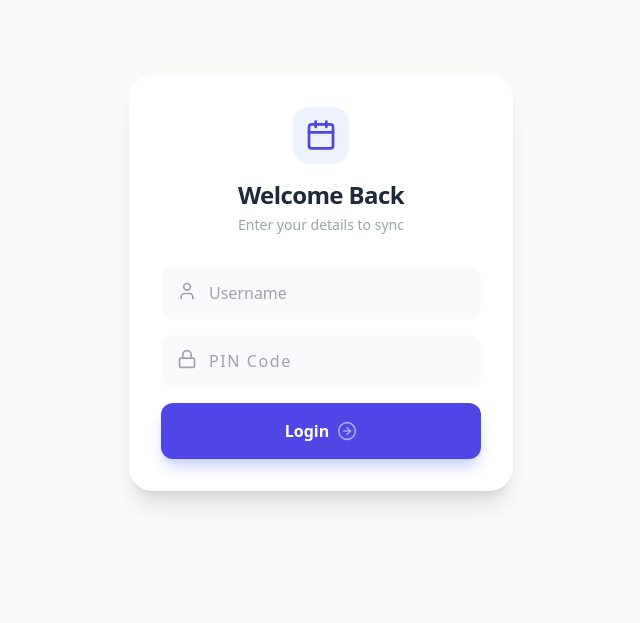
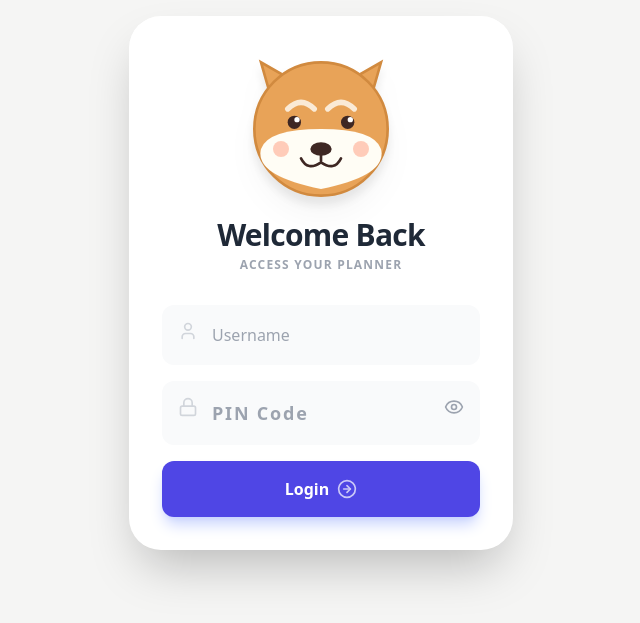
Before and after one commit to Secolas/scheduler, a React (Create React App) app: page / in a window 1280 px wide. Shown: the part 117-740 px from the top of the page, without its empty margins (319-959 px from the left). Built offline with nearby package versions, Linux system fonts and the light colour scheme.

Commit message:
login gif

```diff
--- a/src/App.js
+++ b/src/App.js
@@ -34,15 +34,14 @@ import {
   ChevronRight,
   Settings,
   Palette,
-  Image as ImageIcon,
   LogOut,
   Lock,
   User,
-  Cloud,
-  CloudOff,
   Menu,
   Layers,
   ArrowRightCircle,
+  Eye,
+  EyeOff,
 } from "lucide-react";
 
 // --- FIREBASE IMPORTS ---
@@ -79,6 +78,158 @@ try {
   console.error("Firebase Initialization Error:", e);
 }
 
+// --- ANIMATED SHIBA COMPONENT ---
+const ShibaAvatar = ({ eyePosition, isHiding, isPeeking }) => {
+  // eyePosition is 0 to 100 (percentage of input width)
+  // Map 0-100 to eye movement range (-6px to +6px)
+  const eyeOffset = (eyePosition / 100) * 12 - 6;
+
+  return (
+    <div className="w-40 h-40 relative mx-auto mb-2 transition-all duration-300">
+      <svg
+        viewBox="0 0 120 120"
+        className="w-full h-full overflow-visible drop-shadow-xl"
+      >
+        <defs>
+          <clipPath id="face-clip">
+            <circle cx="60" cy="60" r="50" />
+          </clipPath>
+        </defs>
+
+        {/* Ears */}
+        <path
+          d="M25 45 L15 10 L50 30 Z"
+          fill="#e8a358"
+          stroke="#d18a3f"
+          strokeWidth="2"
+        />
+        <path
+          d="M95 45 L105 10 L70 30 Z"
+          fill="#e8a358"
+          stroke="#d18a3f"
+          strokeWidth="2"
+        />
+
+        {/* Head Base */}
+        <circle
+          cx="60"
+          cy="60"
+          r="50"
+          fill="#e8a358"
+          stroke="#d18a3f"
+          strokeWidth="2"
+        />
+
+        {/* White Face Markings */}
+        <path
+          d="M60 60 Q20 60 15 75 Q10 95 60 105 Q110 95 105 75 Q100 60 60 60"
+          fill="#fffdf5"
+        />
+        {/* Eyebrows */}
+        <path
+          d="M35 45 Q45 35 55 45"
+          fill="none"
+          stroke="#fffdf5"
+          strokeWidth="4"
+          opacity="0.8"
+          strokeLinecap="round"
+        />
+        <path
+          d="M85 45 Q75 35 65 45"
+          fill="none"
+          stroke="#fffdf5"
+          strokeWidth="4"
+          opacity="0.8"
+          strokeLinecap="round"
+        />
+
+        {/* EYES CONTAINER */}
+        <g
+          transform={`translate(${eyeOffset}, 0)`}
+          className="transition-transform duration-100 ease-out"
+        >
+          {/* Left Eye */}
+          <circle cx="40" cy="55" r="5" fill="#3e2723" />
+          <circle cx="42" cy="53" r="2" fill="white" />
+
+          {/* Right Eye */}
+          <circle cx="80" cy="55" r="5" fill="#3e2723" />
+          <circle cx="82" cy="53" r="2" fill="white" />
+        </g>
+
+        {/* Snout */}
+        <ellipse cx="60" cy="75" rx="8" ry="5" fill="#3e2723" />
+        <path
+          d="M60 75 L60 85 M60 85 Q50 92 45 82 M60 85 Q70 92 75 82"
+          fill="none"
+          stroke="#3e2723"
+          strokeWidth="2"
+          strokeLinecap="round"
+        />
+
+        {/* Cheeks */}
+        <circle cx="30" cy="75" r="6" fill="#ffab91" opacity="0.6" />
+        <circle cx="90" cy="75" r="6" fill="#ffab91" opacity="0.6" />
+
+        {/* --- ANIMATED PAWS --- */}
+        {/* Left Paw */}
+        <g
+          className="transition-all duration-500 ease-in-out"
+          style={{
+            transform: isHiding
+              ? "translate(0, -35px) rotate(-10deg)"
+              : "translate(0, 50px)",
+            opacity: isHiding ? 1 : 0, // Fade out when down to keep clean look
+          }}
+        >
+          <circle
+            cx="30"
+            cy="90"
+            r="16"
+            fill="#fffdf5"
+            stroke="#d18a3f"
+            strokeWidth="2"
+          />
+          <path
+            d="M24 88 L24 96 M30 86 L30 96 M36 88 L36 96"
+            stroke="#d18a3f"
+            strokeWidth="2"
+            strokeLinecap="round"
+          />
+        </g>
+
+        {/* Right Paw */}
+        <g
+          className="transition-all duration-500 ease-in-out"
+          style={{
+            transform: isHiding
+              ? isPeeking
+                ? "translate(0, 50px)"
+                : "translate(0, -35px) rotate(10deg)"
+              : "translate(0, 50px)",
+            opacity: isHiding ? 1 : 0,
+          }}
+        >
+          <circle
+            cx="90"
+            cy="90"
+            r="16"
+            fill="#fffdf5"
+            stroke="#d18a3f"
+            strokeWidth="2"
+          />
+          <path
+            d="M84 88 L84 96 M90 86 L90 96 M96 88 L96 96"
+            stroke="#d18a3f"
+            strokeWidth="2"
+            strokeLinecap="round"
+          />
+        </g>
+      </svg>
+    </div>
+  );
+};
+
 export default function WeeklyScheduler() {
   // --- Auth State ---
   const [user, setUser] = useState(() => {
@@ -87,6 +238,12 @@ export default function WeeklyScheduler() {
   });
   const [authError, setAuthError] = useState("");
   const [isAuthLoading, setIsAuthLoading] = useState(false);
+
+  // Login Animation State
+  const [eyePosition, setEyePosition] = useState(50); // 0 to 100
+  const [isHiding, setIsHiding] = useState(false);
+  const [showPin, setShowPin] = useState(false); // Peeking state
+  const [shibaState, setShibaState] = useState("idle"); // Needed for state tracking
 
   // --- App State ---
   const [viewMode, setViewMode] = useState("slide");
@@ -152,8 +309,6 @@ export default function WeeklyScheduler() {
   // --- DATA LOADING & SYNC ---
   useEffect(() => {
     if (!user) return;
-
-    // A. OFFLINE MODE (LocalStorage)
     if (!db) {
       const localData = localStorage.getItem(`data_${user.username}`);
       if (localData) {
@@ -168,13 +323,10 @@ export default function WeeklyScheduler() {
       }
       return;
     }
-
-    // B. ONLINE MODE (Firebase)
     const initAuth = async () => {
       if (auth && !auth.currentUser) await signInAnonymously(auth);
     };
     initAuth();
-
     const docRef = doc(db, "schedules", user.username);
     const unsubscribe = onSnapshot(docRef, (docSnap) => {
       if (docSnap.exists()) {
@@ -199,7 +351,6 @@ export default function WeeklyScheduler() {
       return;
     }
     if (!user) return;
-
     const dataToSave = {
       pin: user.pin,
       schedule,
@@ -209,9 +360,7 @@ export default function WeeklyScheduler() {
       isDarkMode,
       lastUpdated: new Date().toISOString(),
     };
-
     localStorage.setItem(`data_${user.username}`, JSON.stringify(dataToSave));
-
     if (db) {
       const saveData = setTimeout(async () => {
         try {
@@ -225,7 +374,6 @@ export default function WeeklyScheduler() {
     }
   }, [schedule, history, tabSettings, wallpaper, isDarkMode, user]);
 
-  // --- Helper Logic ---
   useEffect(() => {
     if (!user) {
       const savedTheme = localStorage.getItem("theme");
@@ -235,7 +383,6 @@ export default function WeeklyScheduler() {
 
   // --- Statistics Logic ---
   const XP_PER_TASK = 50;
-
   const calculateWeeklyStats = () => {
     let totalTasks = 0;
     let completedTasks = 0;
@@ -264,7 +411,6 @@ export default function WeeklyScheduler() {
       ((currentXP - prevLevelXP) / (nextLevelXP - prevLevelXP)) * 100;
     return { level, currentXP, nextLevelXP, progressToNext };
   };
-
   const calculateMonthlyStats = () => {
     const monthlyData = schedule["Monthly"];
     let total = 0;
@@ -277,7 +423,6 @@ export default function WeeklyScheduler() {
     }
     return { percent: total === 0 ? 0 : Math.round((completed / total) * 100) };
   };
-
   const weeklyStats = calculateWeeklyStats();
   const monthlyStats = calculateMonthlyStats();
 
@@ -292,7 +437,6 @@ export default function WeeklyScheduler() {
   const [showSettings, setShowSettings] = useState(false);
   const [showWallpapers, setShowWallpapers] = useState(false);
   const [settingsTab, setSettingsTab] = useState("appearance");
-
   const [openMenu, setOpenMenu] = useState(null);
   const [modalInput, setModalInput] = useState("");
   const [modalTime, setModalTime] = useState("");
@@ -305,7 +449,6 @@ export default function WeeklyScheduler() {
   const [isDragging, setIsDragging] = useState(false);
   const dayRefs = useRef({});
   const [expandedHistoryId, setExpandedHistoryId] = useState(null);
-
   const daysOrder = [
     "Monday",
     "Tuesday",
@@ -317,7 +460,7 @@ export default function WeeklyScheduler() {
     "Monthly",
   ];
 
-  // --- Themes & Wallpapers ---
+  // --- Themes & Helpers ---
   const wallpapers = {
     default: isDarkMode ? "bg-slate-900" : "bg-stone-50",
     nature: "bg-gradient-to-br from-emerald-800 to-green-600",
@@ -325,7 +468,6 @@ export default function WeeklyScheduler() {
     sunset: "bg-gradient-to-br from-indigo-900 via-purple-800 to-orange-500",
     fall: "bg-gradient-to-br from-red-900 via-orange-800 to-yellow-600",
   };
-
   const isWallpaperActive = wallpaper !== "default";
   const baseTextColor = isWallpaperActive
     ? "text-white"
@@ -337,7 +479,6 @@ export default function WeeklyScheduler() {
     : isDarkMode
     ? "text-slate-400"
     : "text-gray-500";
-
   const getTaskStyles = (colorKey, isDark) => {
     const styles = {
       default: {
@@ -370,7 +511,6 @@ export default function WeeklyScheduler() {
       : styles[colorKey || "default"].light;
   };
 
-  // --- Helper Functions ---
   useEffect(() => {
     if (!user) return;
     const today = new Date().toLocaleDateString("en-US", { weekday: "long" });
@@ -390,7 +530,6 @@ export default function WeeklyScheduler() {
     const completed = items.filter((i) => i.completed).length;
     return Math.round((completed / items.length) * 100);
   };
-
   const saveToHistory = (type, name, data, score) => {
     const newEntry = {
       id: Date.now(),
@@ -413,11 +552,10 @@ export default function WeeklyScheduler() {
     const pin = form.pin.value.trim();
 
     if (!username || !pin) {
-      setAuthError("Please enter username and PIN.");
+      setAuthError("Enter username & PIN");
       setIsAuthLoading(false);
       return;
     }
-
     const completeLogin = () => {
       const userData = { username, pin };
       setUser(userData);
@@ -429,17 +567,15 @@ export default function WeeklyScheduler() {
       try {
         const docRef = doc(db, "schedules", username);
         const docSnap = await getDoc(docRef);
-
         if (docSnap.exists()) {
           if (docSnap.data().pin === pin) {
             completeLogin();
           } else {
-            setAuthError("Incorrect PIN.");
+            setAuthError("Incorrect PIN");
           }
         } else {
-          // Silent create new account (no confirm)
+          // Auto Create
           const userData = { username, pin };
-
           await setDoc(docRef, {
             pin,
             schedule: initialSchedule,
@@ -454,8 +590,6 @@ export default function WeeklyScheduler() {
             createdAt: new Date().toISOString(),
             migratedFromLocal: false,
           });
-
-          // Set local state
           setSchedule(initialSchedule);
           setHistory([]);
           setTabSettings([
@@ -465,25 +599,22 @@ export default function WeeklyScheduler() {
               days: ["Monday", "Tuesday", "Wednesday", "Thursday", "Friday"],
             },
           ]);
-
           completeLogin();
         }
       } catch (err) {
         console.error(err);
-        setAuthError("Connection Error. Ensure Database Rules are Open.");
+        setAuthError("Connection Error");
       }
     } else {
-      // Offline Fallback
       const localData = localStorage.getItem(`data_${username}`);
       if (localData) {
         const parsed = JSON.parse(localData);
         if (parsed.pin === pin) {
           completeLogin();
         } else {
-          setAuthError("Incorrect PIN for this offline user.");
+          setAuthError("Incorrect PIN");
         }
       } else {
-        // Create new offline user silently
         setSchedule(initialSchedule);
         completeLogin();
       }
@@ -497,11 +628,10 @@ export default function WeeklyScheduler() {
     setSchedule(initialSchedule);
   };
 
-  // --- ACTIONS: Reset / Clear ---
+  // --- Handlers (Reset, Export, Import) ---
   const handleStartNewWeek = () => {
     if (!window.confirm("Start new WEEK? Saves history & resets tasks."))
       return;
-
     const weeklySnapshot = {};
     daysOrder.forEach((d) => {
       if (d !== "Monthly") weeklySnapshot[d] = schedule[d];
@@ -512,7 +642,6 @@ export default function WeeklyScheduler() {
       weeklySnapshot,
       weeklyStats.totalProgress || 0
     );
-
     setSchedule((prev) => {
       const newSchedule = {};
       daysOrder.forEach((dayKey) => {
@@ -520,7 +649,6 @@ export default function WeeklyScheduler() {
           newSchedule[dayKey] = prev[dayKey];
           return;
         }
-
         const plans = [{ id: `p_${dayKey}_main`, name: "Main", items: [] }];
         tabSettings.forEach((setting) => {
           if (setting.days.includes(dayKey)) {
@@ -538,7 +666,6 @@ export default function WeeklyScheduler() {
     });
     setOpenMenu(null);
   };
-
   const handleStartNewMonth = () => {
     const monthName = prompt(
       "Name this month:",
@@ -560,14 +687,11 @@ export default function WeeklyScheduler() {
     }));
     setOpenMenu(null);
   };
-
   const handleClearAll = () => {
     if (!window.confirm("Delete ALL data?")) return;
     setSchedule(initialSchedule);
     setOpenMenu(null);
   };
-
-  // --- Export/Import ---
   const handleExport = () => {
     const dataStr =
       "data:text/json;charset=utf-8," +
@@ -579,34 +703,21 @@ export default function WeeklyScheduler() {
     a.remove();
     setOpenMenu(null);
   };
-
   const handleImport = (e) => {
     const file = e.target.files[0];
-    e.target.value = null; // Reset input
-
+    e.target.value = null;
     if (!file) return;
-
     const fileReader = new FileReader();
     fileReader.readAsText(file, "UTF-8");
     fileReader.onload = (evt) => {
       try {
         const data = JSON.parse(evt.target.result);
-
-        // Handle different backup structures (New vs Old)
-        if (data.schedule) {
-          // New Full Backup
-          if (
-            window.confirm(
-              "Restore this backup? Current data will be overwritten."
-            )
-          ) {
+        if (data.schedule && window.confirm("Overwrite data?")) {
           setSchedule(data.schedule);
           if (data.history) setHistory(data.history);
           if (data.tabSettings) setTabSettings(data.tabSettings);
           alert("Success! Schedule restored.");
-          }
         } else if (data.Monday) {
-          // Legacy Backup (Just the schedule object)
           if (window.confirm("Restore legacy backup?")) {
             setSchedule(data);
             alert("Success! Legacy schedule restored.");
@@ -621,7 +732,7 @@ export default function WeeklyScheduler() {
     setOpenMenu(null);
   };
 
-  // --- Tabs Settings ---
+  // --- Tab/Task Handlers ---
   const addTabSetting = () => {
     setTabSettings([
       ...tabSettings,
@@ -647,8 +758,6 @@ export default function WeeklyScheduler() {
   const deleteTabSetting = (id) => {
     setTabSettings(tabSettings.filter((t) => t.id !== id));
   };
-
-  // --- Task Logic ---
   const toggleCompletion = (day, planIndex, itemId) => {
     setSchedule((prev) => {
       const dayData = prev[day];
@@ -661,8 +770,6 @@ export default function WeeklyScheduler() {
       return { ...prev, [day]: { ...dayData, plans: updatedPlans } };
     });
   };
-
-  // ... (Move, Add, Edit, Delete, Plan Ops, Drag)
   const moveTaskToNextDay = () => {
     if (!activeModal.item || !activeModal.day) return;
     const currentDayIndex = daysOrder.indexOf(activeModal.day);
@@ -687,7 +794,6 @@ export default function WeeklyScheduler() {
     });
     closeModal();
   };
-
   const openAddModal = (day) => {
     setModalInput("");
     setModalTime("");
@@ -703,7 +809,6 @@ export default function WeeklyScheduler() {
   const closeModal = () => {
     setActiveModal({ isOpen: false, mode: "add", day: null, item: null });
   };
-
   const handleModalSave = () => {
     if (!modalInput.trim() || !activeModal.day) return;
     const { day, mode, item } = activeModal;
@@ -745,7 +850,6 @@ export default function WeeklyScheduler() {
     });
     closeModal();
   };
-
   const handleModalDelete = () => {
     const { day, item } = activeModal;
     setSchedule((prev) => {
@@ -760,7 +864,6 @@ export default function WeeklyScheduler() {
     });
     closeModal();
   };
-
   const handleAddPlan = (day) => {
     setSchedule((prev) => {
       const d = prev[day];
@@ -810,8 +913,6 @@ export default function WeeklyScheduler() {
       setEditingPlan(null);
     }
   };
-
-  // Drag logic
   const handleDragStart = (e, item, day, planIndex, itemIndex) => {
     dragItem.current = { item, day, planIndex, itemIndex };
     dragNode.current = e.target;
@@ -853,46 +954,89 @@ export default function WeeklyScheduler() {
   };
   const handleDragEnd = () => setIsDragging(false);
 
-  // --- Render (LOGIN SCREEN - MINIMALIST) ---
+  // --- RENDER LOGIN SCREEN ---
   if (!user) {
     return (
-      <div className="min-h-screen bg-stone-50 flex items-center justify-center p-4 font-sans">
-        <div className="w-full max-w-sm bg-white rounded-3xl shadow-xl p-8 transform transition-all hover:scale-[1.01]">
+      <div className="min-h-screen bg-stone-100 flex items-center justify-center p-4 font-sans relative overflow-hidden">
+        {/* Subtle Background Pattern */}
+        <div className="absolute inset-0 opacity-5">
+          <div className="absolute top-10 left-10 w-32 h-32 rounded-full bg-indigo-500 blur-3xl"></div>
+          <div className="absolute bottom-10 right-10 w-40 h-40 rounded-full bg-orange-500 blur-3xl"></div>
+        </div>
+
+        <div className="w-full max-w-sm bg-white rounded-[2rem] shadow-2xl p-8 relative z-10 border border-white/50 backdrop-blur-sm">
+          <ShibaAvatar
+            eyePosition={eyePosition}
+            isHiding={isHiding}
+            isPeeking={showPin}
+          />
+
           <div className="text-center mb-8">
-            <div className="inline-flex items-center justify-center p-3 bg-indigo-50 rounded-2xl text-indigo-600 mb-4 shadow-sm">
-              <Calendar className="w-8 h-8" />
-            </div>
-            <h1 className="text-2xl font-bold text-gray-800 tracking-tight">
+            <h1 className="text-3xl font-extrabold text-gray-800 tracking-tight mb-1">
               Welcome Back
             </h1>
-            <p className="text-gray-400 text-sm mt-1">
-              Enter your details to sync
+            <p className="text-gray-400 text-xs uppercase tracking-widest font-bold">
+              Access your planner
             </p>
           </div>
 
           <form onSubmit={handleLogin} className="space-y-4">
+            {/* Username Input - Eyes Watch */}
             <div className="relative group">
-              <User className="absolute left-4 top-3.5 w-5 h-5 text-gray-400 group-focus-within:text-indigo-500 transition-colors" />
+              <User className="absolute left-4 top-4 w-5 h-5 text-gray-300 group-focus-within:text-indigo-500 transition-colors" />
               <input
                 name="username"
                 type="text"
                 placeholder="Username"
-                className="w-full pl-12 pr-4 py-3.5 rounded-xl border-none bg-gray-50 focus:bg-white focus:ring-2 focus:ring-indigo-100 outline-none transition-all placeholder-gray-400 font-medium"
-              />
-            </div>
-
+                autoComplete="off"
+                onFocus={() => {
+                  setShibaState("watching");
+                  setIsHiding(false);
+                }}
+                onChange={(e) => {
+                  // Update eye position based on text length (0 to 100%)
+                  const len = e.target.value.length;
+                  const percent = Math.min(len * 5, 100);
+                  setEyePosition(percent);
+                }}
+                className="w-full pl-12 pr-4 py-4 rounded-xl border-2 border-transparent bg-gray-50 focus:bg-white focus:border-indigo-100 focus:ring-4 focus:ring-indigo-50/50 outline-none transition-all placeholder-gray-400 font-medium text-gray-700"
+              />
+            </div>
+
+            {/* PIN Input - Paws Hide Eyes */}
             <div className="relative group">
-              <Lock className="absolute left-4 top-3.5 w-5 h-5 text-gray-400 group-focus-within:text-indigo-500 transition-colors" />
+              <Lock className="absolute left-4 top-4 w-5 h-5 text-gray-300 group-focus-within:text-indigo-500 transition-colors" />
               <input
                 name="pin"
-                type="password"
+                type={showPin ? "text" : "password"}
                 placeholder="PIN Code"
-                className="w-full pl-12 pr-4 py-3.5 rounded-xl border-none bg-gray-50 focus:bg-white focus:ring-2 focus:ring-indigo-100 outline-none transition-all placeholder-gray-400 font-medium tracking-widest"
-              />
+                maxLength="4"
+                onFocus={() => {
+                  setShibaState("hiding");
+                  setIsHiding(true);
+                }}
+                onBlur={() => {
+                  setShibaState("idle");
+                  setIsHiding(false);
+                  setShowPin(false);
+                }}
+                className="w-full pl-12 pr-12 py-4 rounded-xl border-2 border-transparent bg-gray-50 focus:bg-white focus:border-indigo-100 focus:ring-4 focus:ring-indigo-50/50 outline-none transition-all placeholder-gray-400 font-bold text-lg tracking-widest text-gray-700"
+              />
+              <button
+                type="button"
+                onClick={() => setShowPin(!showPin)}
+                className="absolute right-4 top-4 text-gray-400 hover:text-indigo-600 transition-colors"
+              >
+                {showPin ? (
+                  <EyeOff className="w-5 h-5" />
+                ) : (
+                  <Eye className="w-5 h-5" />
+                )}
+              </button>
             </div>
 
             {authError && (
-              <div className="text-red-500 text-xs text-center font-medium bg-red-50 py-2 rounded-lg">
+              <div className="text-red-500 text-xs text-center font-bold bg-red-50 py-3 rounded-lg border border-red-100 animate-in fade-in slide-in-from-top-1">
                 {authError}
               </div>
             )}
@@ -900,13 +1044,14 @@ export default function WeeklyScheduler() {
             <button
               type="submit"
               disabled={isAuthLoading}
-              className="w-full py-4 mt-2 bg-indigo-600 hover:bg-indigo-700 text-white font-bold rounded-xl shadow-lg shadow-indigo-200 transition-all active:scale-95 disabled:opacity-70 flex items-center justify-center gap-2"
+              className="w-full py-4 mt-4 bg-indigo-600 hover:bg-indigo-700 text-white font-bold rounded-xl shadow-lg shadow-indigo-200 transition-all active:scale-[0.98] hover:shadow-xl disabled:opacity-70 disabled:scale-100 flex items-center justify-center gap-2 group"
             >
               {isAuthLoading ? (
                 <RefreshCw className="w-5 h-5 animate-spin" />
               ) : (
                 <>
-                  Login <ArrowRightCircle className="w-5 h-5 opacity-50" />
+                  Login{" "}
+                  <ArrowRightCircle className="w-5 h-5 opacity-70 group-hover:opacity-100 transition-opacity" />
                 </>
               )}
             </button>
@@ -993,6 +1138,7 @@ export default function WeeklyScheduler() {
         </div>
 
         <div className="flex flex-wrap gap-2 items-center justify-end w-full md:w-auto">
+          <div className="relative shrink-0">
             <button
               onClick={() => setShowSettings(true)}
               className={`p-2 rounded-lg shrink-0 transition-colors ${
@@ -1002,9 +1148,8 @@ export default function WeeklyScheduler() {
             >
               <Settings className="w-5 h-5 text-slate-500" />
             </button>
-
+          </div>
           <div className="h-6 w-px bg-gray-300 mx-1 opacity-50 shrink-0"></div>
-
           <div
             className={`flex p-1 rounded-lg shrink-0 ${
               isDarkMode ? "bg-slate-800" : "bg-white/80 shadow-sm"
@@ -1041,7 +1186,6 @@ export default function WeeklyScheduler() {
               <LayoutGrid className="w-4 h-4" />
             </button>
           </div>
-
           <div className="relative shrink-0">
             <button
               onClick={(e) => {
@@ -1103,7 +1247,7 @@ export default function WeeklyScheduler() {
         </div>
       </div>
 
-      {/* ... (Main Content, Settings, History, Modals - Same as before) */}
+      {/* ... (Main Grid, History, Modals - Same as before) ... */}
       <div className={`max-w-[1600px] mx-auto ${containerClasses}`}>
         {daysOrder.map((day) => {
           const dayData = schedule[day];
@@ -1146,7 +1290,7 @@ export default function WeeklyScheduler() {
                   </div>
                 </div>
               )}
-
+              {/* ... (Rest of Card Content) ... */}
               <div
                 className={`p-4 border-b ${
                   isDarkMode ? "border-slate-700" : "border-gray-100"
@@ -1332,7 +1476,7 @@ export default function WeeklyScheduler() {
         })}
       </div>
 
-      {/* --- Settings Modal --- */}
+      {/* --- Unified System Settings Modal --- */}
       {showSettings && (
         <div className="fixed inset-0 bg-black/60 backdrop-blur-sm z-50 flex items-center justify-center p-4">
           <div
@@ -1353,6 +1497,7 @@ export default function WeeklyScheduler() {
               </button>
             </div>
 
+            {/* Tabs Header */}
             <div
               className={`flex border-b ${
                 isDarkMode
@@ -1378,6 +1523,7 @@ export default function WeeklyScheduler() {
             </div>
 
             <div className="p-6 overflow-y-auto">
+              {/* --- APPEARANCE TAB --- */}
               {settingsTab === "appearance" && (
                 <div className="space-y-6">
                   <div>
@@ -1407,6 +1553,7 @@ export default function WeeklyScheduler() {
                       </button>
                     </div>
                   </div>
+
                   <div>
                     <h4 className="font-bold mb-3 text-sm uppercase tracking-wider opacity-60">
                       Wallpaper
@@ -1440,6 +1587,8 @@ export default function WeeklyScheduler() {
                   </div>
                 </div>
               )}
+
+              {/* --- DATA TAB --- */}
               {settingsTab === "data" && (
                 <div className="space-y-4">
                   <button
@@ -1485,6 +1634,8 @@ export default function WeeklyScheduler() {
                   </label>
                 </div>
               )}
+
+              {/* --- TABS TAB --- */}
               {settingsTab === "tabs" && (
                 <div>
                   <div className="flex justify-between items-center mb-4">
@@ -1556,6 +1707,8 @@ export default function WeeklyScheduler() {
                   </button>
                 </div>
               )}
+
+              {/* --- ACCOUNT TAB --- */}
               {settingsTab === "account" && (
                 <div className="space-y-4">
                   <div
```
Lines whose indentation alone changed are shown as unchanged.
